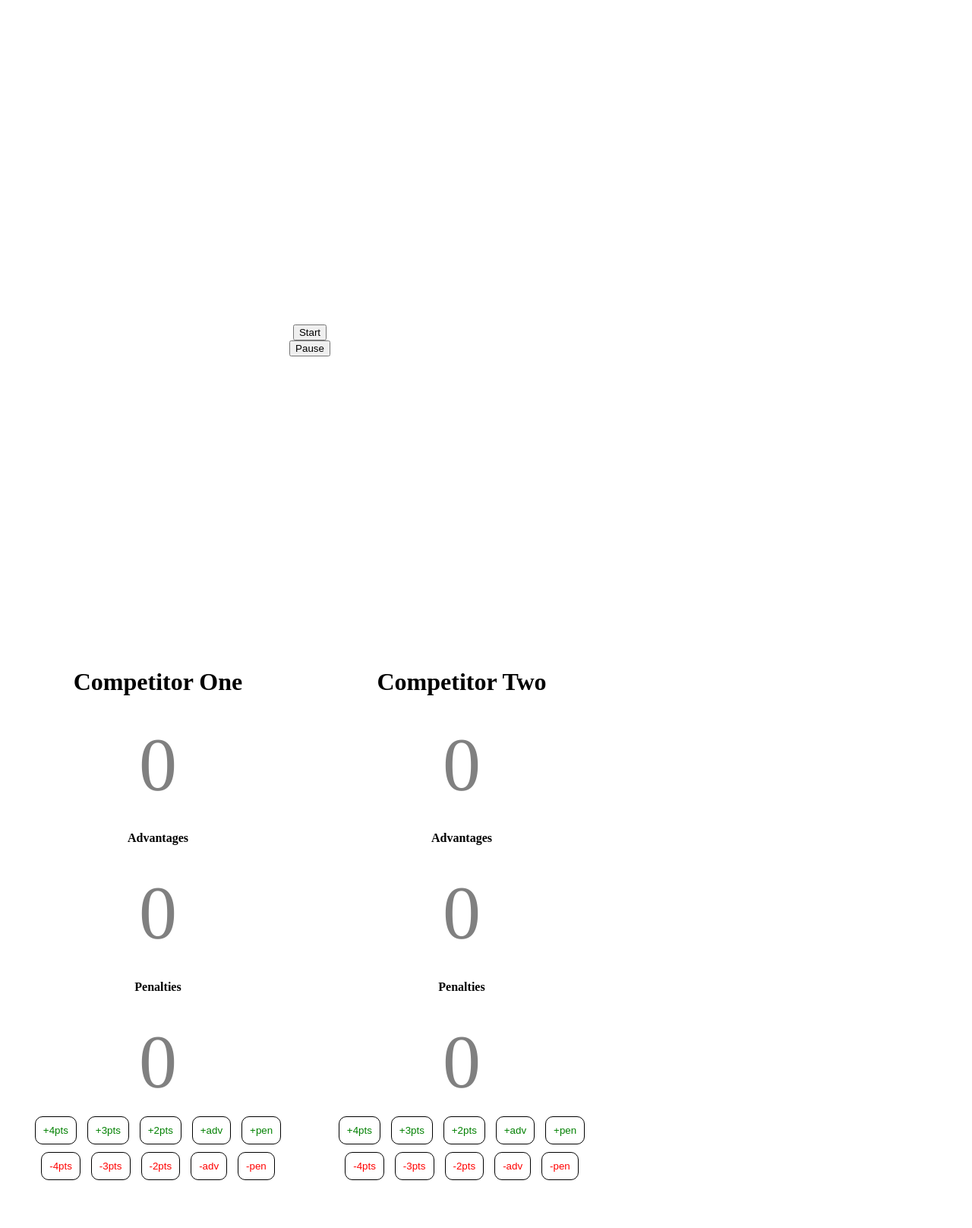
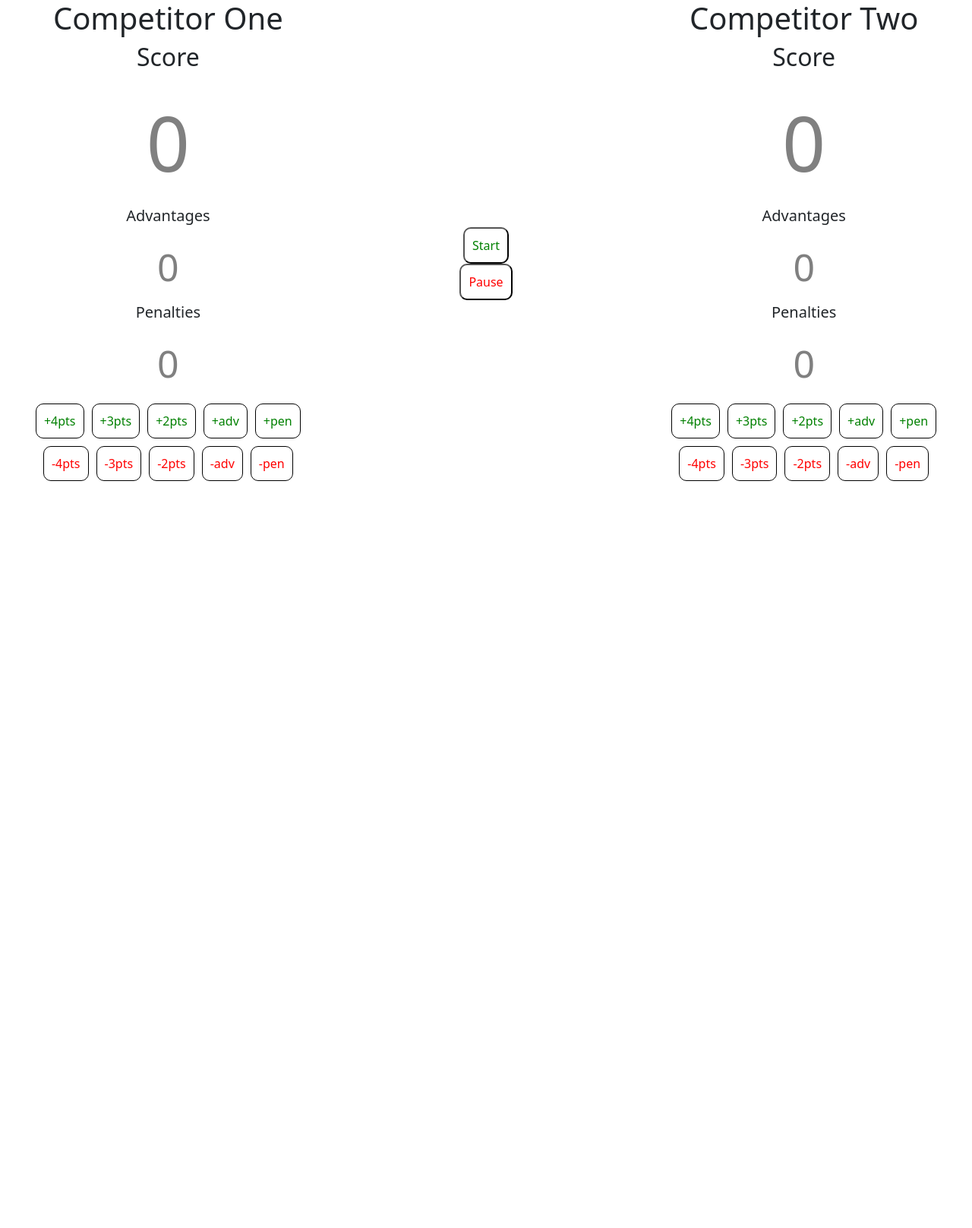
Before and after one commit to Strasseneck/EasyComp, a Python web app: template templates/match.html in a window 1280 px wide. Shown: the whole page at 76% size. After the commit the page ends 633 px from the top, so only its background shows below. Run offline with Jinja, Linux system fonts and the light colour scheme; the template is opened without the code that fills it, so the values that code supplies are empty.

Commit message:
Fix button group display

```diff
--- a/templates/main.js
+++ b/templates/main.js
@@ -5,8 +5,8 @@
 // clock variables
 const clock = document.getElementById('clock');
 let clockInterval;
-mins = 00;
-secs = 15;
+mins = 09;
+secs = 60;
 let paused = false;
 
 // start clock function
--- a/templates/match.html
+++ b/templates/match.html
@@ -4,32 +4,30 @@
         <meta charset="utf-8">
         <meta name="viewport" content="width=device-width, initial-scale=1.0">
         <link rel="stylesheet" href="styles.css">
+
+        <!-- http://getbootstrap.com/docs/5.1/ -->
+        <link crossorigin="anonymous" href="https://cdn.jsdelivr.net/npm/bootstrap@5.1.3/dist/css/bootstrap.min.css" integrity="sha384-1BmE4kWBq78iYhFldvKuhfTAU6auU8tT94WrHftjDbrCEXSU1oBoqyl2QvZ6jIW3" rel="stylesheet">
+        <script crossorigin="anonymous" src="https://cdn.jsdelivr.net/npm/bootstrap@5.1.3/dist/js/bootstrap.bundle.min.js" integrity="sha384-ka7Sk0Gln4gmtz2MlQnikT1wXgYsOg+OMhuP+IlRH9sENBO0LRn5q+8nbTov4+1p"></script>
         <title>Match</title>
     </head>
     <body>
-        <div class="container">
-            <h1 id="clock">10:00</h1>
-            <button onclick="startClock()" class="btn-start">Start</button>
-            <button onclick="pauseClock()" class="btn-pause">Pause</button>
-        </div>
-
-        <div id="parent" class="container">
+        <div class="container-fluid">
             <div class="container">
                 <h1>Competitor One</h1>
+                <h2>Score</h2>
                 <span id="scoreboard1">0</span>
-                <h4>Advantages</h4>
-                <span id="advantages1">0</span>
-                <h4>Penalties</h4>
-                <span id="penalties1">0</span>
-                <div class="btn-container">
+                <h5>Advantages</h5>
+                <span id="advantages1" class="secondaryscore">0</span>
+                <h5>Penalties</h5>
+                <span id="penalties1" class="secondaryscore">0</span>
+                <div class="btn-group">
                     <button id="addbtn" class="btn1 +4pts">+4pts</button>
                     <button id="addbtn" class="btn1 +3pts">+3pts</button>
                     <button id="addbtn" class="btn1 +2pts">+2pts</button>
                     <button id="addbtn" class="btn1 +advantage">+adv</button>
                     <button id="addbtn" class="btn1 +penalty">+pen</button>
                 </div>
-                <div class="row">
-                    <div class="btn-container">
+                <div class="btn-group">
                         <button id="subbtn" class="btn1 -4pts">-4pts</button>
                         <button id="subbtn" class="btn1 -3pts">-3pts</button>
                         <button id="subbtn" class="btn1 -2pts">-2pts</button>
@@ -37,23 +35,30 @@
                         <button id="subbtn" class="btn1 -penalty">-pen</button>
                     </div>
             </div>
+            <div class="container">
+                <h1 id="clock">10:00</h1>
+                <button onclick="startClock()" class="btn-start">Start</button>
+                <button onclick="pauseClock()" class="btn-pause">Pause</button>
             </div>
                 <div class="container">
                     <h1>Competitor Two</h1>
+                    <h2>Score</h2>
                     <span id="scoreboard2">0</span>
-                    <h4>Advantages</h4>
-                    <span id="advantages2">0</span>
-                    <h4>Penalties</h4>
-                    <span id="penalties2">0</span>
-                    <div class="btn-container">
+                    <h5>Advantages</h5>
+                    <span id="advantages2" class="secondaryscore">0</span>
+                    <h5>Penalties</h5>
+                    <span id="penalties2" class="secondaryscore">0</span>
+
+                        <div class="btn-group">
                             <button id="addbtn" class="btn2 +4pts">+4pts</button>
                             <button id="addbtn" class="btn2 +3pts">+3pts</button>
                             <button id="addbtn" class="btn2 +2pts">+2pts</button>
                             <button id="addbtn" class="btn2 +advantage">+adv</button>
                             <button id="addbtn" class="btn2 +penalty">+pen</button>
                         </div>
+
                     <div class="row">
-                        <div class="btn-container">
+                        <div class="btn-group">
                             <button id="subbtn" class="btn2 -4pts">-4pts</button>
                             <button id="subbtn" class="btn2 -3pts">-3pts</button>
                             <button id="subbtn" class="btn2 -2pts">-2pts</button>
--- a/templates/styles.css
+++ b/templates/styles.css
@@ -1,17 +1,17 @@
 .container {
-    height: 100vh;
-    width: 100vh;
     justify-content: center;
     align-items: center;
+    flex-shrink: 1;
     display: flex;
     flex-direction: column;
 }
 
-.btn-container-score {
-    flex-direction: row;
+
+.secondaryscore {
+    font-size: 50px;
 }
 
-#parent {
+.container-fluid {
     display: flex;
     flex-direction: row;
 }
@@ -26,8 +26,27 @@
 
 }
 
+.btn-start {
+    background:none;
+    outline: none;
+    padding: 10px;
+    border-radius: 10px;
+    color: green;
+}
+
+.btn-pause {
+    background:none;
+    outline: none;
+    padding: 10px;
+    border-radius: 10px;
+    color: red;
+}
+
 .btn1, .btn2 {
     background: none;
+    display: flex;
+    flex-grow: 1;
+    flex-direction: row;
     outline: none;
     border: 1px solid black;
     padding: 10px;
```
Lines whose indentation alone changed are shown as unchanged.
